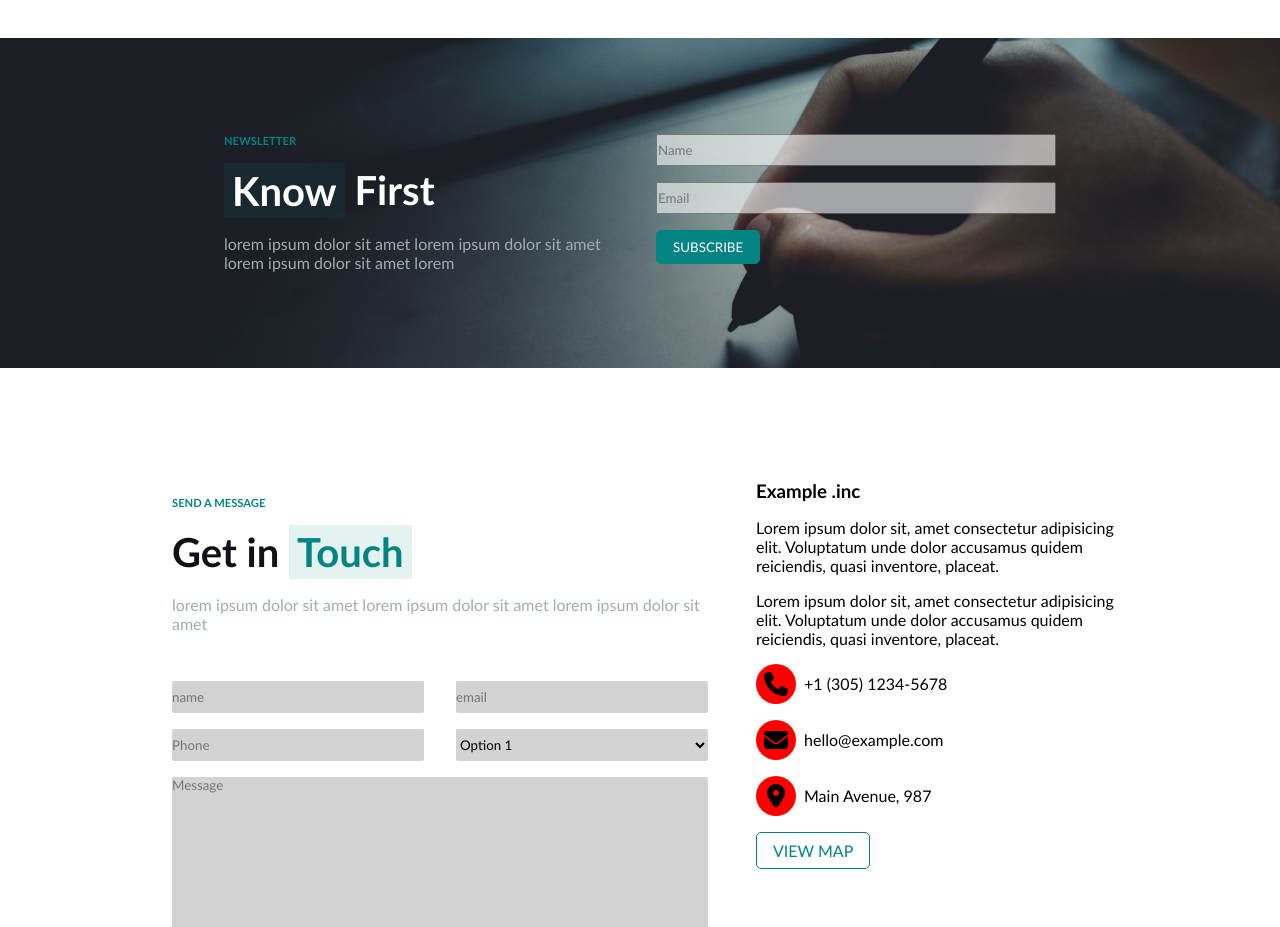
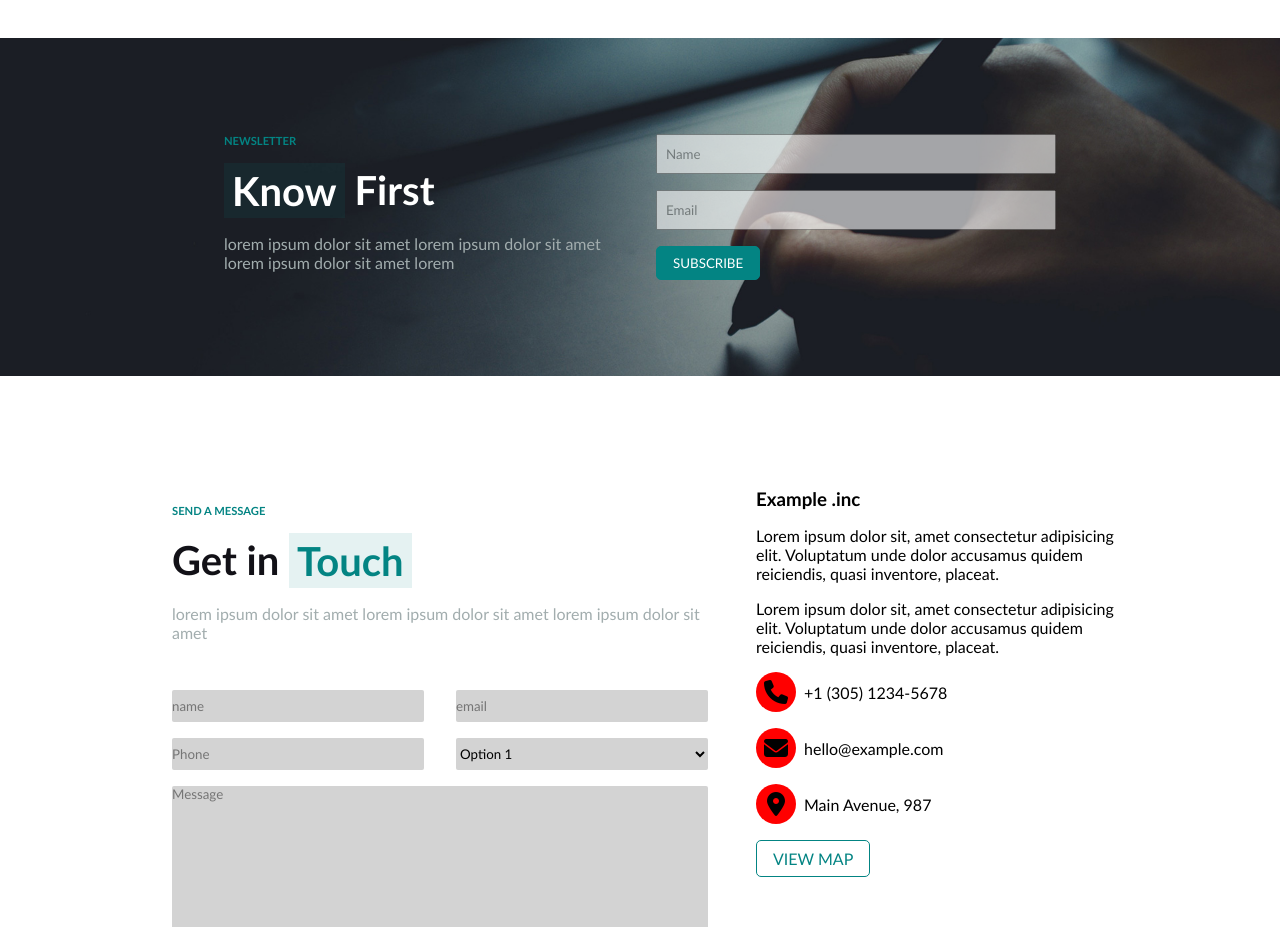
Before and after one commit to andrea-prina/proj-html-vuejs, a Vue app: page / in a window 1280 px wide. Shown: the part 4060-4987 px from the top of the page. Built offline with nearby package versions, Linux system fonts and the light colour scheme.

Commit message:
feat(NewsletterSection): Increase padding and height of inputs

```diff
--- a/src/components/structure/main/NewsletterSection.vue
+++ b/src/components/structure/main/NewsletterSection.vue
@@ -64,8 +64,9 @@ export default {
 
     input[type="text"]{
         width: 100%;
-        height: 2rem;
+        height: 2.5rem;
         margin-bottom: 1rem;
+        padding: 0.5rem;
         opacity: 0.6;
     }
 
```
